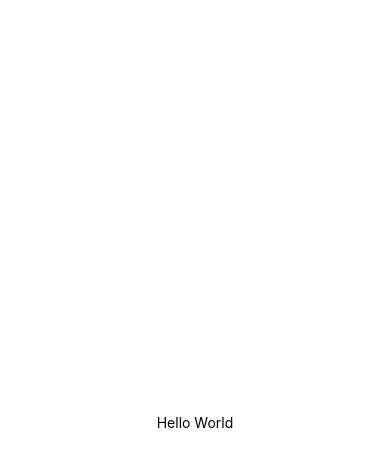
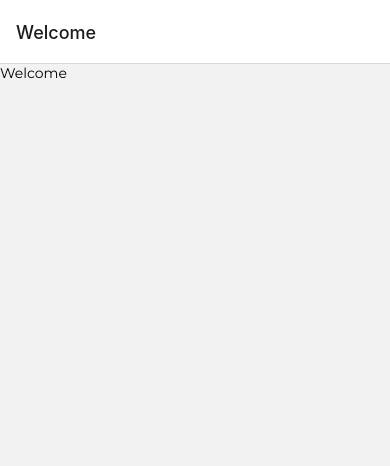
Before and after one commit to talhanoman/halal-harvest, a React Native app: screen /Welcome in a window 390 px wide. Shown: the top 466 px of the page. Built offline with nearby package versions, Linux system fonts and the light colour scheme.

Commit message:
Montressat Font Included

```diff
--- a/App.js
+++ b/App.js
@@ -1,60 +1,17 @@
-import { StatusBar } from 'expo-status-bar';
-import { StyleSheet, Text, View } from 'react-native';
-import * as SplashScreen from 'expo-splash-screen'
-import { useState, useEffect, useCallback } from 'react';
+
+import { NavigationContainer } from '@react-navigation/native';
+import { createNativeStackNavigator } from '@react-navigation/native-stack';
+import Welcome from './components/Welcome/Welcome';
 //#e8b05c
 //2b2b2b
 export default function App() {
-  // Keep the splash screen visible while we fetch resources
-  SplashScreen.preventAutoHideAsync();
-  const [appIsReady, setAppIsReady] = useState(false);
+  const Stack = createNativeStackNavigator();
 
-
-  useEffect(() => {
-    async function prepare() {
-      try {
-        // Pre-load fonts, make any API calls you need to do here
-        // await Font.loadAsync(Entypo.font);
-        // Artificially delay for two seconds to simulate a slow loading
-        // experience. Please remove this if you copy and paste the code!
-        await new Promise(resolve => setTimeout(resolve, 2000));
-      } catch (e) {
-        console.warn(e);
-      } finally {
-        // Tell the application to render
-        setAppIsReady(true);
-      }
-    }
-
-    prepare();
-  }, []);
-
-  const onLayoutRootView = useCallback(async () => {
-    if (appIsReady) {
-      // This tells the splash screen to hide immediately! If we call this after
-      // `setAppIsReady`, then we may see a blank screen while the app is
-      // loading its initial state and rendering its first pixels. So instead,
-      // we hide the splash screen once we know the root view has already
-      // performed layout.
-      await SplashScreen.hideAsync();
-    }
-  }, [appIsReady]);
-
-  if (!appIsReady) {
-    return null;
-  }
   return (
-    <View style={styles.container} onLayout={onLayoutRootView}>
-      <Text>Hello World</Text>
-    </View>
+    <NavigationContainer>
+      <Stack.Navigator initialRouteName='Welcome'>
+        <Stack.Screen name="Welcome" component={Welcome}/>
+      </Stack.Navigator>
+    </NavigationContainer>
   );
 }
-
-const styles = StyleSheet.create({
-  container: {
-    flex: 1,
-    backgroundColor: '#fff',
-    alignItems: 'center',
-    justifyContent: 'center',
-  },
-});
--- /dev/null
+++ b/components/Welcome/Welcome.js
@@ -0,0 +1,38 @@
+import { Text, StyleSheet } from 'react-native'
+import React from 'react'
+import * as SplashScreen from 'expo-splash-screen'
+import { useCallback } from 'react';
+import { SafeAreaProvider, SafeAreaView } from 'react-native-safe-area-context';
+import { useFonts } from 'expo-font'
+
+SplashScreen.preventAutoHideAsync();
+
+const Welcome = () => {
+    const [fontsLoaded] = useFonts({
+        'Montserrat': require('../../assets/fonts/Montserrat.ttf'),
+    });
+    // Keep the splash screen visible while we fetch resources
+    const onLayoutRootView = useCallback(async () => {
+        if (fontsLoaded) {
+          await SplashScreen.hideAsync();
+        }
+      }, [fontsLoaded]);
+
+      if (!fontsLoaded) {
+        return null;
+      }
+    return (
+        <SafeAreaProvider>
+            <SafeAreaView onLayout={onLayoutRootView}>
+                <Text style={styles.fontStyle}>Welcome</Text>
+            </SafeAreaView>
+        </SafeAreaProvider>
+    )
+}
+
+const styles = StyleSheet.create({
+    fontStyle : {
+        fontFamily : 'Montserrat'
+    }
+})
+export default Welcome
```
Also changed, not shown: package.json (+6 -1 lines), assets/fonts/Montserrat.ttf (added), 1 other file (tests, documents, lock files or other folders).
